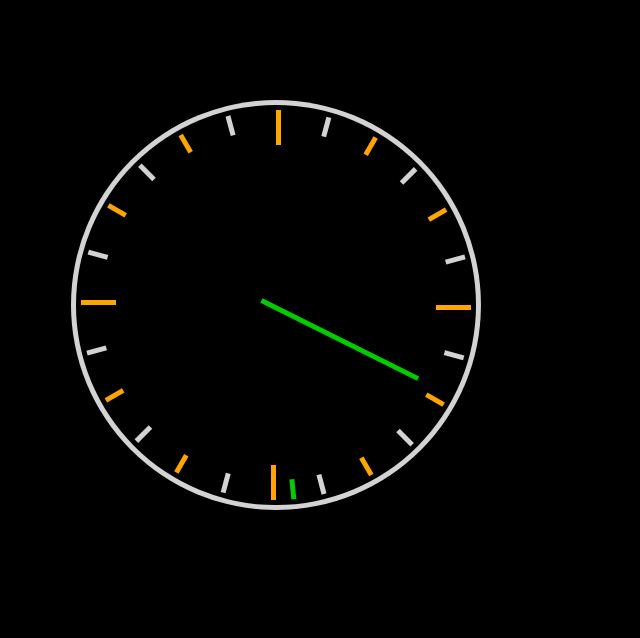
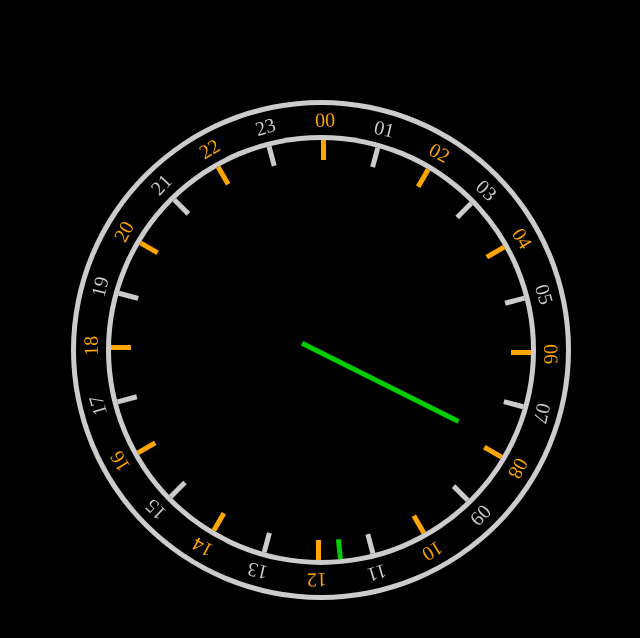
Before and after one commit to joeledwards/watch-face, a plain HTML site: page index.html in a window 1280 px wide. Shown: the whole page, without its empty margins (29-669 px from the left). Drawn offline with Linux system fonts and the light colour scheme.

Commit message:
feat: generate the svg; added numerals

```diff
--- a/index.html
+++ b/index.html
@@ -6,44 +6,6 @@
   </head>
   <body>
     <div id="viewport">
-      <svg id="watch" width="410" height="410">
-        <!-- Perimeter -->
-        <circle id="chrome" cx="205" cy="205" r="205" fill="lightgrey" />
-
-        <!-- Inner watch face -->
-        <circle id="face" cx="205" cy="205" r="200" fill="black" />
-
-        <!-- Tick Marks -->
-        <rect x=205 y=10 height="35" width="5" fill="orange" transform-origin="center" transform="rotate(0)" />
-        <rect x=205 y=10 height="20" width="5" fill="lightgrey" transform-origin="center" transform="rotate(15)" />
-        <rect x=205 y=10 height="20" width="5" fill="orange" transform-origin="center" transform="rotate(30)" />
-        <rect x=205 y=10 height="20" width="5" fill="lightgrey" transform-origin="center" transform="rotate(45)" />
-        <rect x=205 y=10 height="20" width="5" fill="orange" transform-origin="center" transform="rotate(60)" />
-        <rect x=205 y=10 height="20" width="5" fill="lightgrey" transform-origin="center" transform="rotate(75)" />
-        <rect x=205 y=10 height="35" width="5" fill="orange" transform-origin="center" transform="rotate(90)" />
-        <rect x=205 y=10 height="20" width="5" fill="lightgrey" transform-origin="center" transform="rotate(105)" />
-        <rect x=205 y=10 height="20" width="5" fill="orange" transform-origin="center" transform="rotate(120)" />
-        <rect x=205 y=10 height="20" width="5" fill="lightgrey" transform-origin="center" transform="rotate(135)" />
-        <rect x=205 y=10 height="20" width="5" fill="orange" transform-origin="center" transform="rotate(150)" />
-        <rect x=205 y=10 height="20" width="5" fill="lightgrey" transform-origin="center" transform="rotate(165)" />
-        <rect x=205 y=10 height="35" width="5" fill="orange" transform-origin="center" transform="rotate(180)" />
-        <rect x=205 y=10 height="20" width="5" fill="lightgrey" transform-origin="center" transform="rotate(195)" />
-        <rect x=205 y=10 height="20" width="5" fill="orange" transform-origin="center" transform="rotate(210)" />
-        <rect x=205 y=10 height="20" width="5" fill="lightgrey" transform-origin="center" transform="rotate(225)" />
-        <rect x=205 y=10 height="20" width="5" fill="orange" transform-origin="center" transform="rotate(240)" />
-        <rect x=205 y=10 height="20" width="5" fill="lightgrey" transform-origin="center" transform="rotate(255)" />
-        <rect x=205 y=10 height="35" width="5" fill="orange" transform-origin="center" transform="rotate(270)" />
-        <rect x=205 y=10 height="20" width="5" fill="lightgrey" transform-origin="center" transform="rotate(285)" />
-        <rect x=205 y=10 height="20" width="5" fill="orange" transform-origin="center" transform="rotate(300)" />
-        <rect x=205 y=10 height="20" width="5" fill="lightgrey" transform-origin="center" transform="rotate(315)" />
-        <rect x=205 y=10 height="20" width="5" fill="orange" transform-origin="center" transform="rotate(330)" />
-        <rect x=205 y=10 height="20" width="5" fill="lightgrey" transform-origin="center" transform="rotate(345)" />
-
-        <!-- Hour Hand -->
-        <!--circle id="chrome" cx="205" cy="205" r="15" stroke="lightgrey" stroke-width=2 /-->
-        <rect id="hour-hand" x="205" y="45" height="175" width="5" fill="#00cc00" transform-origin="center" transform="rotate(0)" />
-        <rect id="second-hand" x=205 y=10 height="20" width="5" fill="#00cc00" transform-origin="center" transform="rotate(0)" />
-      </svg>
     </div>
   </body>
 </html>
--- a/scripts.js
+++ b/scripts.js
@@ -1,22 +1,43 @@
+
+const state = {}
+
+const watchRadius = 250
+const chromeWidth = 5
+const numeralsWidth = 30
+
+const colors = {
+  background: '#000000',
+  chrome: '#cccccc',
+  evenTick: 'orange',
+  hourHand: '#00cc00',
+  oddTick: '#cccccc',
+  secondHand: '#00cc00',
+  text: '#cccccc',
+}
+
 function tickSecond (ts) {
   // Change hand rotation
   const second = ts.getSeconds() + (ts.getMilliseconds() / 1000.0)
   const degrees = second / 60.0 * 360.0
-  const hourHand = document.getElementById('second-hand')
-  hourHand.setAttribute('transform', `rotate(${degrees})`)
+  if (state.secondHand) {
+    state.secondHand.setAttribute('transform', `rotate(${degrees})`)
+  }
 }
 
 function tickHour (ts) {
   // Change hand rotation
   const hour = ts.getHours() + ts.getMinutes() / 60.0
   const degrees = hour / 24.0 * 360.0
-  const hourHand = document.getElementById('hour-hand')
-  hourHand.setAttribute('transform', `rotate(${degrees})`)
+  if (state.hourHand) {
+    state.hourHand.setAttribute('transform', `rotate(${degrees})`)
+  }
 }
 
 function tick(smooth) {
   const ts = new Date()
-  //console.info(ts.toISOString())
+  if (!smooth) {
+    console.info(ts.toISOString())
+  }
 
   // Setup next tick
   const delay = smooth ? 50 : 1000 - ts.getMilliseconds()
@@ -26,8 +47,112 @@ function tick(smooth) {
   tickHour(ts)
 }
 
+function svg (container, name, attributes) {
+  const child = document.createElementNS('http://www.w3.org/2000/svg', name)
+  Object.entries(attributes).forEach(([key, value]) => {
+    child.setAttribute(key, value)
+  })
+  container.appendChild(child)
+  return child
+}
+
+function drawClock () {
+  const viewPort = document.getElementById('viewport')
+  console.info(viewPort);
+
+  const clock = svg(viewport, 'svg', {
+    id: 'clock',
+    height: watchRadius * 2,
+    width: watchRadius * 2,
+  })
+
+  console.info(clock)
+
+  ;([
+    [0, colors.chrome],
+    [chromeWidth, colors.background],
+    [numeralsWidth + chromeWidth, colors.chrome],
+    [chromeWidth * 2 + numeralsWidth, colors.background],
+  ]).forEach(([inset, fill]) => {
+    const circle = svg(clock, 'circle', {
+      cx: watchRadius,
+      cy: watchRadius,
+      r: watchRadius - inset,
+      fill: fill,
+    })
+    console.info(circle)
+  })
+
+  addNumerals(clock)
+  addTicks(clock)
+  addHands(clock)
+
+  viewPort.appendChild(clock)
+}
+
+function addTicks (clock) {
+  for (let i = 0; i < 24; i++) {
+    const degrees = i * 15
+    //const height = (i % 6) ? 20 : 35
+    const height = 20
+    const fill = (i % 2) ? colors.oddTick : colors.evenTick
+
+    // Add a number
+    svg(clock, 'text', {
+      x: 250,
+      y: 27,
+      'font-family': 'serif',
+      'font-size': '20px',
+      fill,
+      'transform-origin': 'center',
+      transform: `rotate(${degrees - 1.5})`,
+    }).textContent = ('0' + i).slice(-2)
+
+    //text.appendChild(`${i}`)
+
+    // Add a tick mark
+    svg(clock, 'rect', {
+      x: watchRadius,
+      y: 40,
+      height,
+      width: 5,
+      fill,
+      'transform-origin': 'center',
+      transform: `rotate(${degrees})`,
+    })
+  }
+}
+
+function addNumerals (clock) {
+}
+
+function addHands (clock) {
+  state.hourHand = svg(clock, 'rect', {
+    id: 'hour-hand',
+    x: watchRadius,
+    y: 95,
+    height: 175,
+    width: 5,
+    fill: colors.hourHand,
+    'transform-origin': 'center',
+  })
+  console.info(state.hourHand)
+
+  state.secondHand = svg(clock, 'rect', {
+    id: 'second-hand',
+    x: watchRadius,
+    y: 40,
+    height: 20,
+    width: 5,
+    fill: colors.secondHand,
+    'transform-origin': 'center',
+  })
+  console.info(state.secondHand)
+}
+
 document.addEventListener("DOMContentLoaded", () => {
   console.log("DOM Loaded.");
   const smooth = true
+  drawClock()
   tick(smooth)
 });
```
